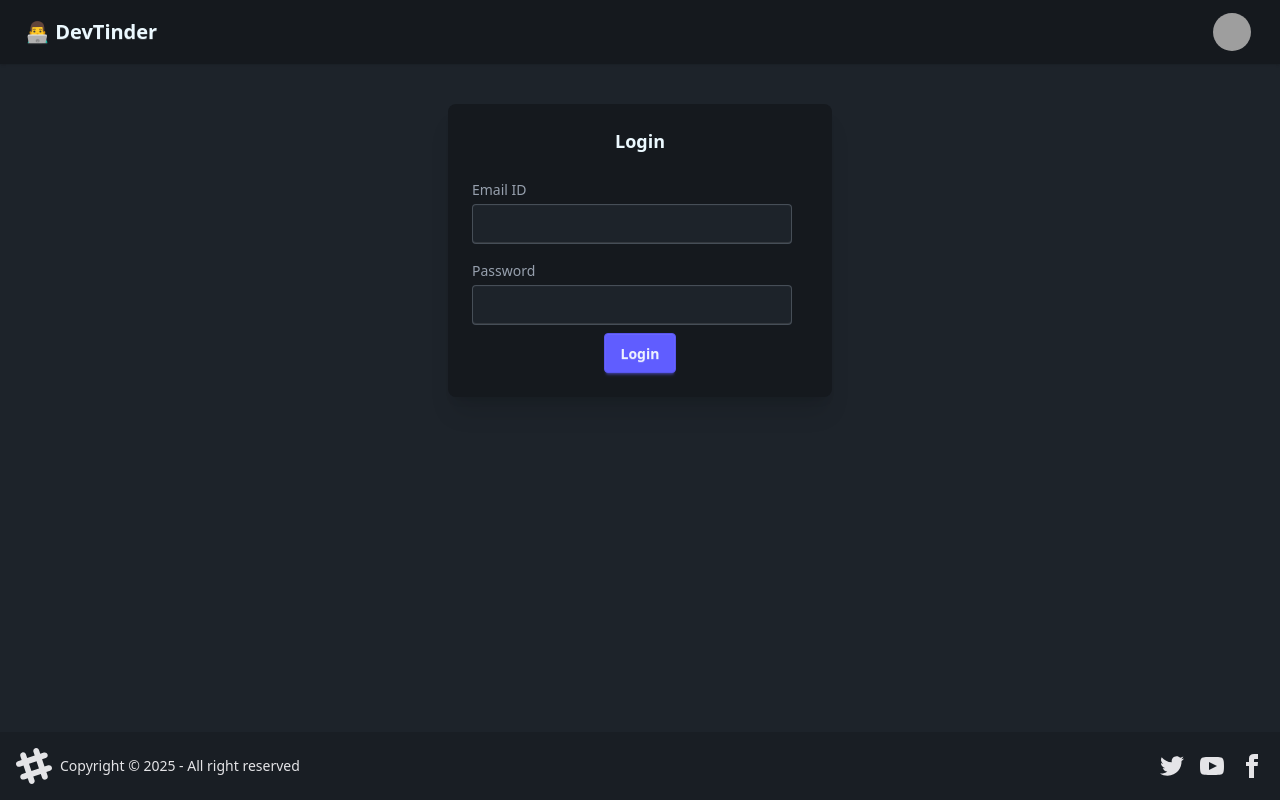
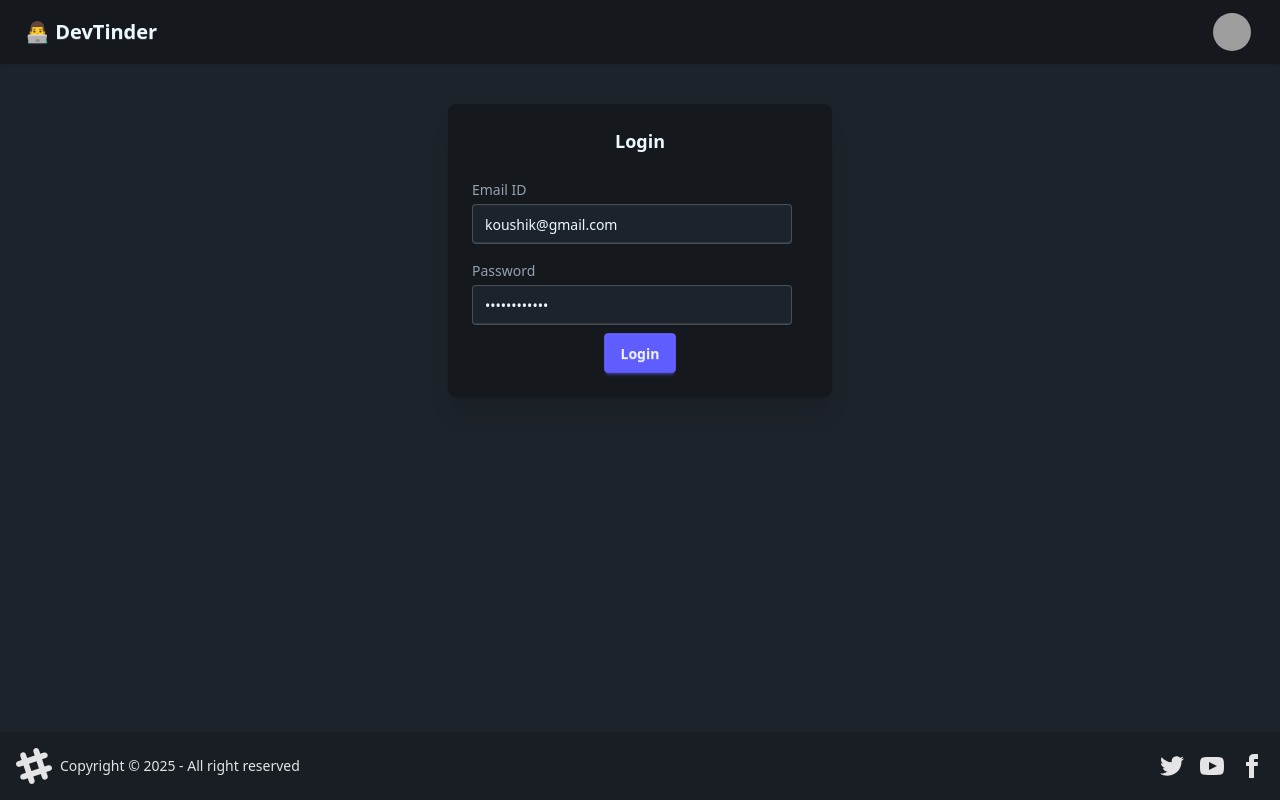
Before and after one commit to koushikbajpayee06/devTinder-Web, a React (Vite) app: page /login in a window 1280 px wide. Built offline with nearby package versions, Linux system fonts and the light colour scheme; grey boxes are pictures that could not be loaded.

Commit message:
set the access of cookies

```diff
--- a/src/Login.jsx
+++ b/src/Login.jsx
@@ -2,14 +2,16 @@ import React, { useState } from "react";
 import axios from "axios";
 
 const Login = () => {
-  const [emailId, setEmailId] = useState("");
-  const [password,setPassword] = useState("");
+  const [emailId, setEmailId] = useState("koushik@gmail.com");
+  const [password,setPassword] = useState("Koushik@1234");
 
 const handleLogin= async()=>{
   try{const res = await axios.post("http://localhost:3000/login",{
     emailId,
     password
-  });
+  },
+  {withCredentials:true}
+  );
   }catch(err){
     console.error(err)
   }
```
Also changed, not shown: 1 other file (tests, documents, lock files or other folders).
